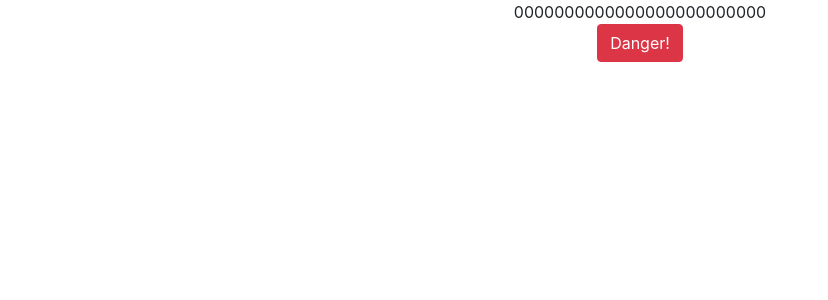
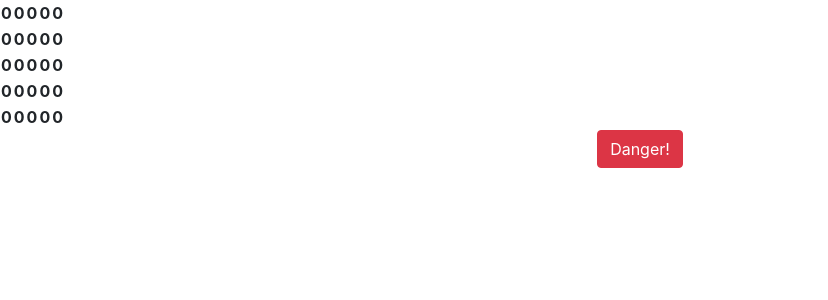
Before and after one commit to LaVanguardia/Nonogram, a React (Create React App) app: page / in a window 1280 px wide. Shown: the top 300 px of the page, without its empty margins (0-828 px from the left). Built offline with nearby package versions, Linux system fonts and the light colour scheme.

Commit message:
generamos la tabla que muestra solutionGame

```diff
--- a/src/Nonogram.js
+++ b/src/Nonogram.js
@@ -51,13 +51,15 @@ function Nonogram() {
     // generateRandomSolution()
 
     return (
-        <div className="game container-fluid" >
-            {solutionGame.grid.map(e =>
-                <div className="row">
-                    <div className="col-2">{e}</div>
-                </div>
-            )}
-        </div>
+        <table>
+            {
+                solutionGame.grid.map((row, index) => (
+                    <tr key={row[0]}>
+                        {row.map(cellId => <th key={cellId}>{cellId}</th>)}
+                    </tr>
+                ))
+            }
+        </table>
     )
 
 }
```
